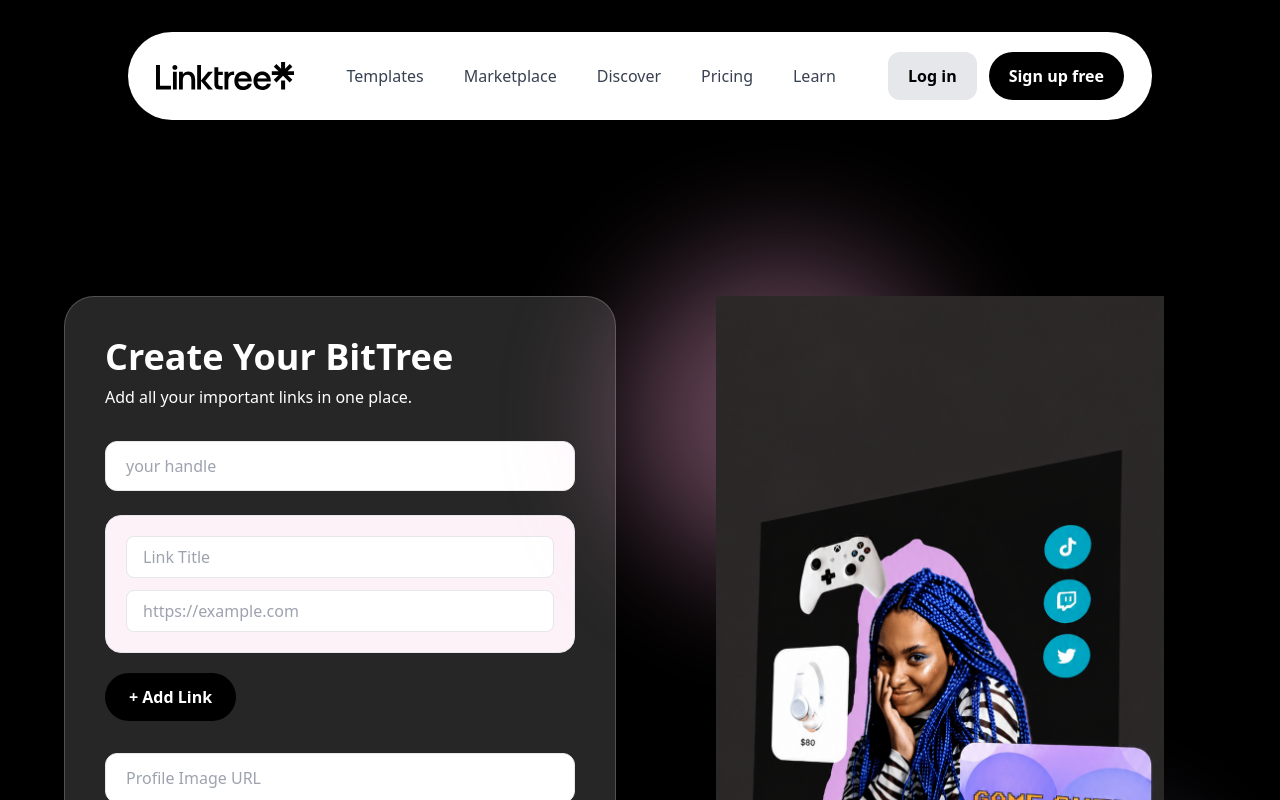
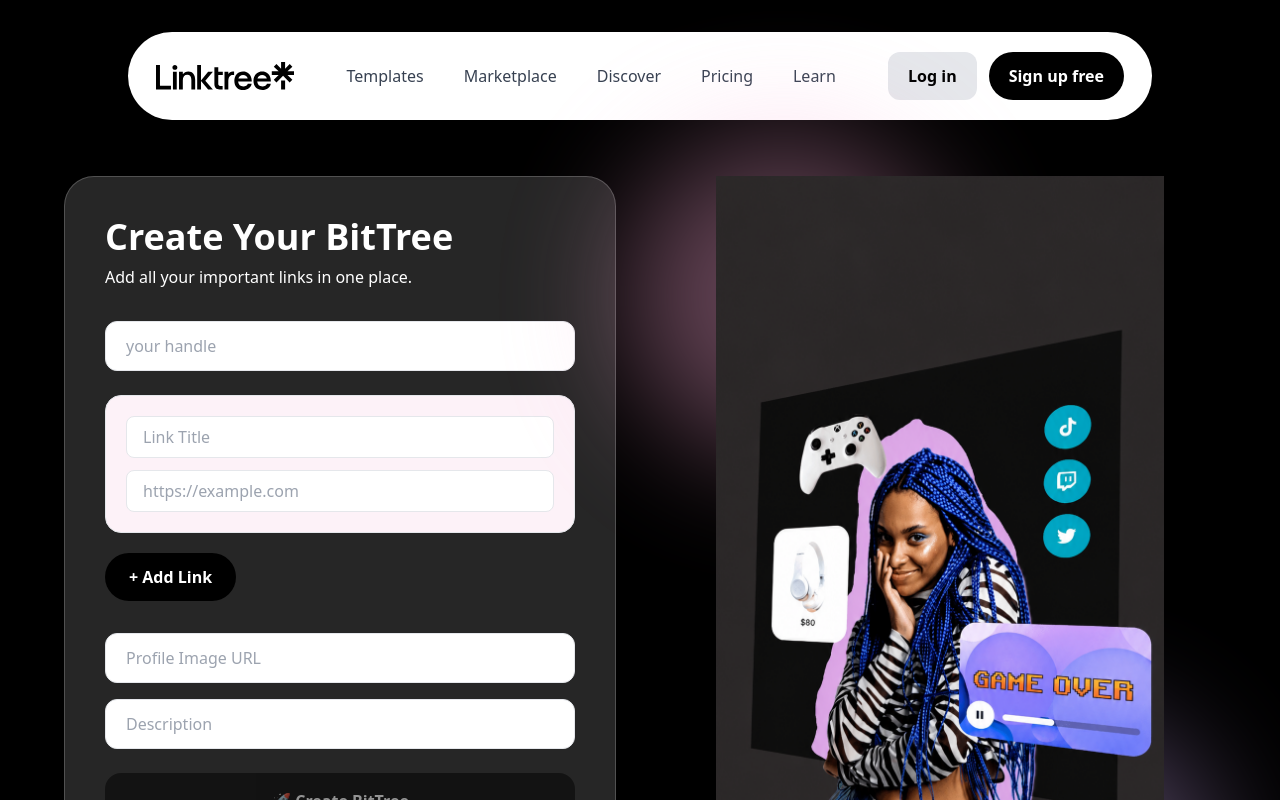
Before and after one commit to websitedeveloper997/linktree-clone, a Next.js app: page /generate in a window 1280 px wide. Shown: the top 800 px of the page. Built offline with nearby package versions, Linux system fonts and the light colour scheme.

Commit message:
Update page.js

```diff
--- a/app/generate/page.js
+++ b/app/generate/page.js
@@ -68,7 +68,7 @@
 
   return (
     <>
-      <div className="min-h-screen bg-gradient-to-br from-black via-black to-black pt-44 px-4 flex justify-center">
+      <div className="min-h-screen bg-gradient-to-br from-black via-black to-black pt-14 px-4 flex justify-center">
         <div className="w-full max-w-6xl grid lg:grid-cols-2 gap-12">
           {/* LEFT CARD */}
           <div className="bg-[#262626] backdrop-blur-xl shadow-2xl rounded-[30px] p-10 border border-white/20">
```
